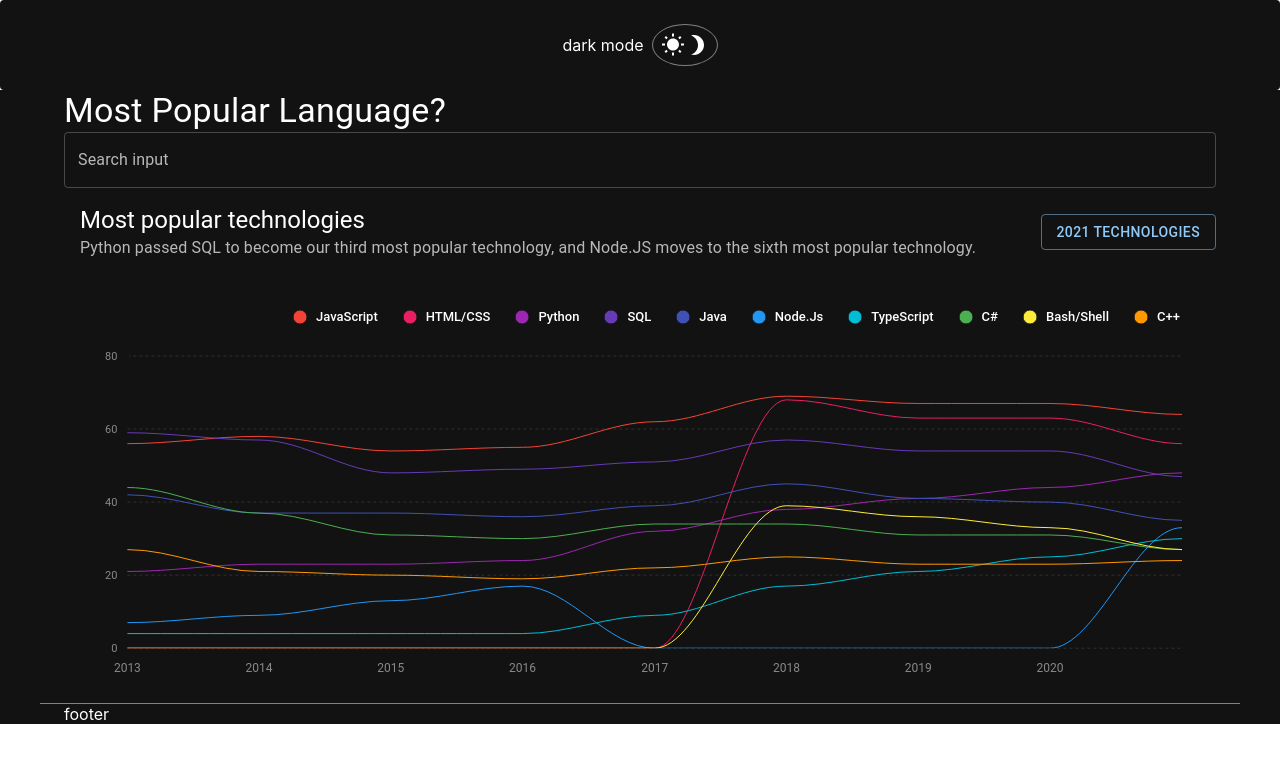
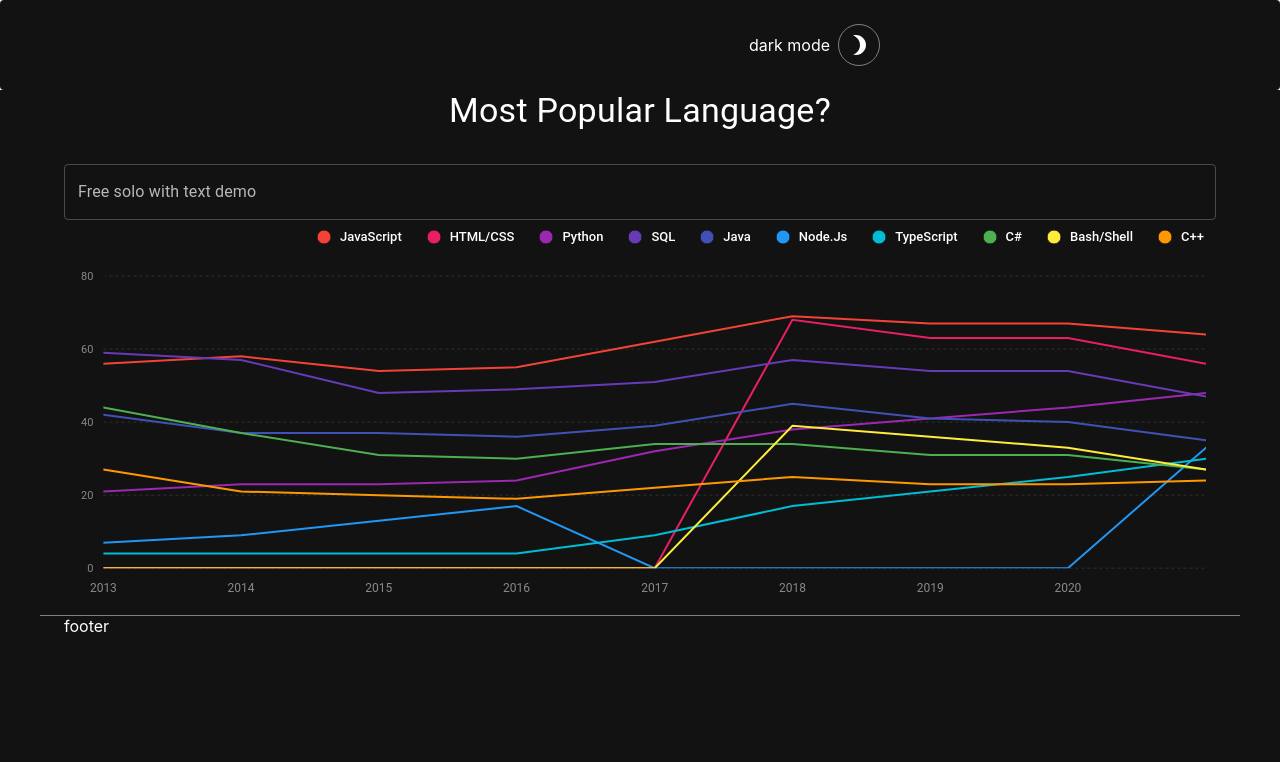
Before and after one commit to Ryusichan/develop-ranking, a React (Create React App) app: page / in a window 1280 px wide. Shown: the top 762 px of the page. Built offline with nearby package versions, Linux system fonts and the light colour scheme.

Commit message:
add graph

```diff
--- a/src/App.tsx
+++ b/src/App.tsx
@@ -21,11 +21,15 @@
         display: "flex",
         width: "100%",
         alignItems: "center",
-        justifyContent: "center",
+        justifyContent: "right",
         bgcolor: "background.default",
         color: "text.primary",
         borderRadius: 1,
         p: 3,
+        paddingRight: "400px",
+        // position: "absolute",
+        // right: 0,
+        // top: 0,
       }}
     >
       {theme.palette.mode} mode
@@ -34,16 +38,11 @@
         onClick={colorMode.toggleColorMode}
         color="inherit"
       >
-        {/* {theme.palette.mode === "dark" ? <WbSunny /> : <Brightness3 />} */}
-        <span
-          style={{
-            position: "absolute",
-            left: `${theme.palette.mode === "dark" ? "0px" : "45px"}`,
-            backgroundColor: "#000",
-          }}
-        />
-        <WbSunny />
-        <Brightness3 />
+        {theme.palette.mode === "dark" ? (
+          <Brightness3 />
+        ) : (
+          <WbSunny style={{ color: "#ff9800" }} />
+        )}
       </IconButton>
     </Box>
   );
--- a/src/components/Footer.tsx
+++ b/src/components/Footer.tsx
@@ -2,7 +2,11 @@
 import React from "react";
 
 const Footer = () => {
-  return <Container sx={{ borderTop: "1px solid gray" }}>footer</Container>;
+  return (
+    <Container sx={{ borderTop: "1px solid gray", minHeight: 300 }}>
+      footer
+    </Container>
+  );
 };
 
 export default Footer;
--- /dev/null
+++ b/src/components/ResultContainer.tsx
@@ -0,0 +1,17 @@
+import { FilmOptionType } from "pages/Home";
+import React, { useEffect } from "react";
+import MostPopTech from "./charts/mostPoptech/MostPopTech";
+
+const ResultContainer = ({ value }: any) => {
+  const [currentResult, setCurrentResult] =
+    React.useState<FilmOptionType | null>(null);
+  useEffect(() => {
+    setCurrentResult(value);
+    console.log("value", value);
+    console.log("currentResult", currentResult);
+  }, [value]);
+
+  return <MostPopTech />;
+};
+
+export default ResultContainer;
--- a/src/components/charts/MostPopContent.tsx
+++ b/src/components/charts/MostPopContent.tsx
@@ -25,7 +25,7 @@
         justifyContent={"space-between"}
       >
         <CardHeader
-          title="Most popular technologies"
+          title={`${current ? "2021" : ""} Most popular technologies`}
           subheader="Python passed SQL to become our third most popular technology, and Node.JS moves to the sixth most popular technology."
         />
         <Button
@@ -34,7 +34,7 @@
             handleCurrentClick();
           }}
         >
-          2021 technologies
+          {current ? "Trend" : "2021 technologies"}
         </Button>
       </Stack>
       <Box sx={{ p: 3, pb: 1 }} dir="ltr">
--- a/src/components/charts/mostPoptech/MostPopCurrentTech.tsx
+++ b/src/components/charts/mostPoptech/MostPopCurrentTech.tsx
@@ -11,59 +11,70 @@
 
 const CHART_DATA = [
   {
-    name: "JavaScript",
+    name: "2021 ",
     type: "column",
-    data: [56, 58, 54, 55, 62, 69, 67, 67, 64],
+    data: [64, 56, 48, 47, 35, 33, 30, 27, 27, 24],
   },
-  {
-    name: "HTML/CSS",
-    type: "column",
-    data: [0, 0, 0, 0, 0, 68, 63, 63, 56],
-  },
-  {
-    name: "Python",
-    type: "column",
-    data: [21, 23, 23, 24, 32, 38, 41, 44, 48],
-  },
-  {
-    name: "SQL",
-    type: "column",
-    data: [59, 57, 48, 49, 51, 57, 54, 54, 47],
-  },
-  {
-    name: "Java",
-    type: "column",
-    data: [42, 37, 37, 36, 39, 45, 41, 40, 35],
-  },
-  {
-    name: "Node.js",
-    type: "column",
-    data: [7, 9, 13, 17, 0, 0, 0, 0, 33],
-  },
-  {
-    name: "TypeScript",
-    type: "column",
-    data: [4, 4, 4, 4, 9, 17, 21, 25, 30],
-  },
-  {
-    name: "C#",
-    type: "column",
-    data: [44, 37, 31, 30, 34, 34, 31, 31, 27],
-  },
-  {
-    name: "Bash/Shell",
-    type: "column",
-    data: [0, 0, 0, 0, 0, 39, 36, 33, 27],
-  },
-  {
-    name: "C++",
-    type: "column",
-    data: [27, 21, 20, 19, 22, 25, 23, 23, 24],
-  },
+  // {
+  //   name: "HTML/CSS",
+  //   type: "column",
+  //   data: 56,
+  // },
+  // {
+  //   name: "Python",
+  //   type: "column",
+  //   data: 48,
+  // },
+  // {
+  //   name: "SQL",
+  //   type: "column",
+  //   data: 47,
+  // },
+  // {
+  //   name: "Java",
+  //   type: "column",
+  //   data: 35,
+  // },
+  // {
+  //   name: "Node.js",
+  //   type: "column",
+  //   data: 33,
+  // },
+  // {
+  //   name: "TypeScript",
+  //   type: "column",
+  //   data: 30,
+  // },
+  // {
+  //   name: "C#",
+  //   type: "column",
+  //   data: 27,
+  // },
+  // {
+  //   name: "Bash/Shell",
+  //   type: "column",
+  //   data: 27,
+  // },
+  // {
+  //   name: "C++",
+  //   type: "column",
+  //   data: 24,
+  // },
 ];
 
 export default function MostPopCurrentTech() {
   const chartOptions = merge(BaseOptionChart(), {
+    // chart: {
+    //   type: "bar",
+    //   height: "auto",
+    //   stacked: true,
+    // },
+    // plotOptions: {
+    //   bar: {
+    //     horizontal: true,
+    //     endingShape: "rounded",
+    //   },
+    // },
     stroke: { width: 1 },
 
     // plotOptions: { bar: { columnWidth: "11%", borderRadius: 4 } },
@@ -75,8 +86,20 @@
       // "2021",
     ],
     xaxis: {
-      type: "datetime",
-      labels: { format: "yyyy" },
+      // type: "datetime",
+      // labels: { format: "yyyy" },
+      categories: [
+        "JavaScript",
+        "HTML/CSS",
+        "Python",
+        "SQL",
+        "Java",
+        "Node.js",
+        "TypeScript",
+        "C#",
+        "Bash/Shell",
+        "C++",
+      ],
     },
     colors: [
       "#F44336",
--- a/src/components/charts/mostPoptech/MostPopTech.tsx
+++ b/src/components/charts/mostPoptech/MostPopTech.tsx
@@ -3,7 +3,6 @@
 import { merge } from "lodash";
 import ReactApexChart from "react-apexcharts";
 // material
-import { Card, CardHeader, Box, Button, Stack } from "@mui/material";
 //
 import BaseOptionChart from "../BaseOptionChart";
 
@@ -64,7 +63,7 @@
 
 export default function MostPopTech() {
   const chartOptions = merge(BaseOptionChart(), {
-    stroke: { width: 1 },
+    stroke: { width: 2, curve: "straight" },
 
     // plotOptions: { bar: { columnWidth: "11%", borderRadius: 4 } },
     // fill: { type: ["solid", "gradient", "solid"] },
@@ -107,6 +106,21 @@
         },
       },
     },
+    chart: {
+      animations: {
+        // easing: "easeinout",
+        speed: 500,
+        animateGradually: {
+          enabled: false,
+          // delay: 80,
+        },
+        dynamicAnimation: {
+          // enabled: false,
+          // enabled: true,
+          // speed: 50,
+        },
+      },
+    },
   });
 
   return (
--- a/src/components/toolbox/AutoComplite.tsx
+++ b/src/components/toolbox/AutoComplite.tsx
@@ -1,5 +1,79 @@
-import React from "react";
-import { Autocomplete, TextField } from "@mui/material";
+import * as React from "react";
+import TextField from "@mui/material/TextField";
+import Autocomplete, { createFilterOptions } from "@mui/material/Autocomplete";
+
+const filter = createFilterOptions<FilmOptionType>();
+
+export default function FreeSoloCreateOption({ value, setValue }: any) {
+  // const [value, setValue] = React.useState<FilmOptionType | null>(null);
+
+  return (
+    <Autocomplete
+      // @ts-ignore
+      value={value}
+      onChange={(event, newValue: any) => {
+        if (typeof newValue === "string") {
+          setValue({
+            title: newValue,
+          });
+        } else if (newValue && newValue.inputValue) {
+          // Create a new value from the user input
+          setValue({
+            title: newValue.inputValue,
+          });
+        } else {
+          setValue(newValue);
+        }
+      }}
+      // @ts-ignore
+      filterOptions={(options, params: any) => {
+        const filtered = filter(options, params);
+
+        const { inputValue } = params;
+        // Suggest the creation of a new value
+        const isExisting = options.some(
+          (option) => inputValue === option.title
+        );
+        if (inputValue !== "" && !isExisting) {
+          filtered.push({
+            inputValue,
+            title: `Add "${inputValue}"`,
+          });
+        }
+
+        return filtered;
+      }}
+      selectOnFocus
+      clearOnBlur
+      handleHomeEndKeys
+      id="free-solo-with-text-demo"
+      options={chartRanking}
+      getOptionLabel={(option: any) => {
+        // Value selected with enter, right from the input
+        if (typeof option === "string") {
+          return option;
+        }
+        // Add "xxx" option created dynamically
+        if (option.inputValue) {
+          return option.inputValue;
+        }
+        // Regular option
+        return option.title;
+      }}
+      renderOption={(props, option) => <li {...props}>{option.title}</li>}
+      freeSolo
+      renderInput={(params) => (
+        <TextField {...params} label="Free solo with text demo" />
+      )}
+    />
+  );
+}
+
+interface FilmOptionType {
+  inputValue?: string;
+  title: string;
+  group?: string;
+}
 
 const chartRanking = [
   { title: "Most popular technologies", group: "most popolar" },
@@ -11,27 +85,3 @@
   { title: "Integrated development environment", group: "most popolar" },
   { title: "Operating system", group: "most popolar" },
 ];
-
-const AutoComplite = () => {
-  return (
-    <Autocomplete
-      freeSolo
-      id="free-solo-2-demo"
-      disableClearable
-      color="primary"
-      options={chartRanking.map((option) => option.title)}
-      renderInput={(params) => (
-        <TextField
-          {...params}
-          label="Search input"
-          InputProps={{
-            ...params.InputProps,
-            type: "search",
-          }}
-        />
-      )}
-    />
-  );
-};
-
-export default AutoComplite;
--- a/src/pages/Home.tsx
+++ b/src/pages/Home.tsx
@@ -3,15 +3,27 @@
 import { Container, Typography, Button, Stack } from "@mui/material";
 import Footer from "components/Footer";
 import MostPopTech from "components/charts/MostPopContent";
+import ResultContainer from "components/ResultContainer";
 // import ToggleModeSelect from "components/toolbox/ToggleModeSelect";
+export interface FilmOptionType {
+  inputValue?: string;
+  title: string;
+  year?: number;
+}
 
 const Home = () => {
+  const [value, setValue] = React.useState<FilmOptionType | null>(null);
+
+  console.log("HomeValue", value);
+
   return (
     <Stack>
       <Container>
-        <Typography variant="h4">Most Popular Language?</Typography>
-        <AutoComplite />
-        <MostPopTech />
+        <Typography variant="h4" sx={{ marginBottom: 4, textAlign: "center" }}>
+          Most Popular Language?
+        </Typography>
+        <AutoComplite value={value} setValue={setValue} />
+        <ResultContainer value={value} />
       </Container>
       <Footer />
     </Stack>
```
